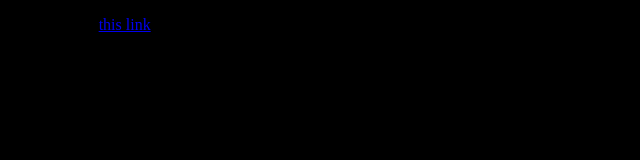
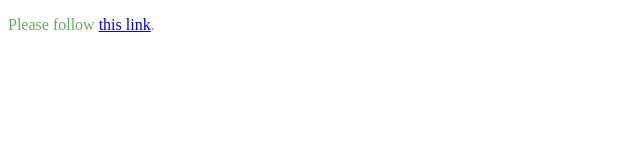
Before and after one commit to JackspajfMain/archive-testing-V2, a plain HTML site: page index.html in a window 1280 px wide. Shown: the whole page, without its empty margins (0-640 px from the left). Drawn offline with Linux system fonts and the light colour scheme.

Commit message:
Update index.html

```diff
--- a/index.html
+++ b/index.html
@@ -3,7 +3,7 @@
   <head>
     <meta http-equiv="refresh" content="7; url='https://www.roblox.com/home'" />
   </head>
-  <body style="background-color:black;">
-    <p>Please follow <a href="https://www.roblox.com/home">this link</a>.</p>
+  <body style="color:#1F385D";>
+    <p style="color:#6AA868";>Please follow <a href="https://www.roblox.com/home">this link</a>.</p>
   </body>
 </html>
```
